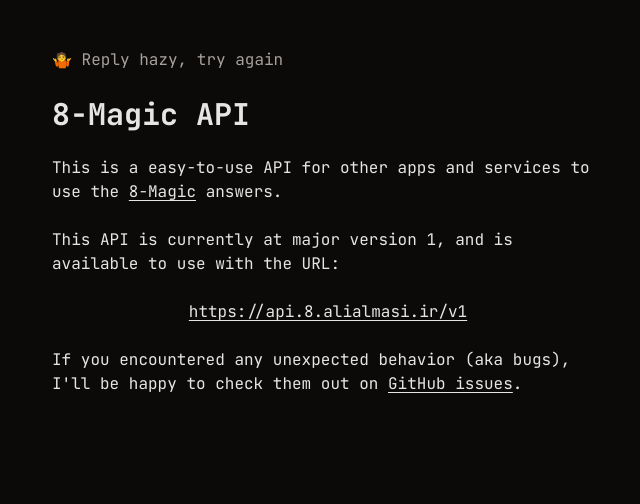
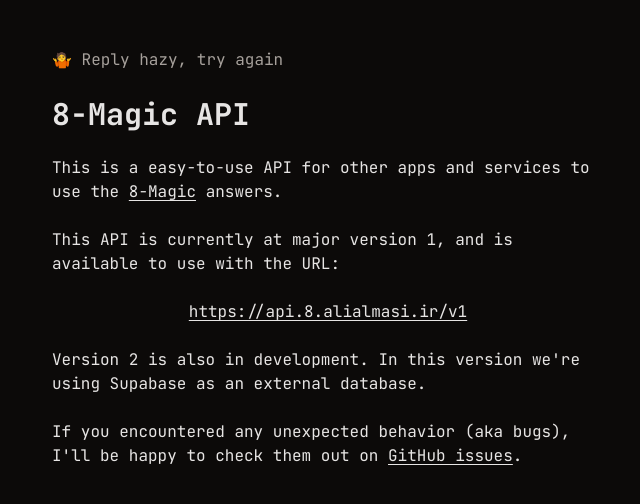
Before and after one commit to 8-Magic/8-magic-api, a Next.js app: page / in a window 1280 px wide. Shown: the top 504 px of the page, without its empty margins (312-952 px from the left). Built offline with nearby package versions, Linux system fonts and the light colour scheme.

Commit message:
update: main page added v2

```diff
--- a/src/app/page.tsx
+++ b/src/app/page.tsx
@@ -20,6 +20,10 @@
 				https://api.8.alialmasi.ir/v1
 			</Link>
 			<p>
+				Version 2 is also in development. In this version we&apos;re using
+				Supabase as an external database.
+			</p>
+			<p>
 				If you encountered any unexpected behavior (aka bugs), I&apos;ll be
 				happy to check them out on{" "}
 				<Link
```
